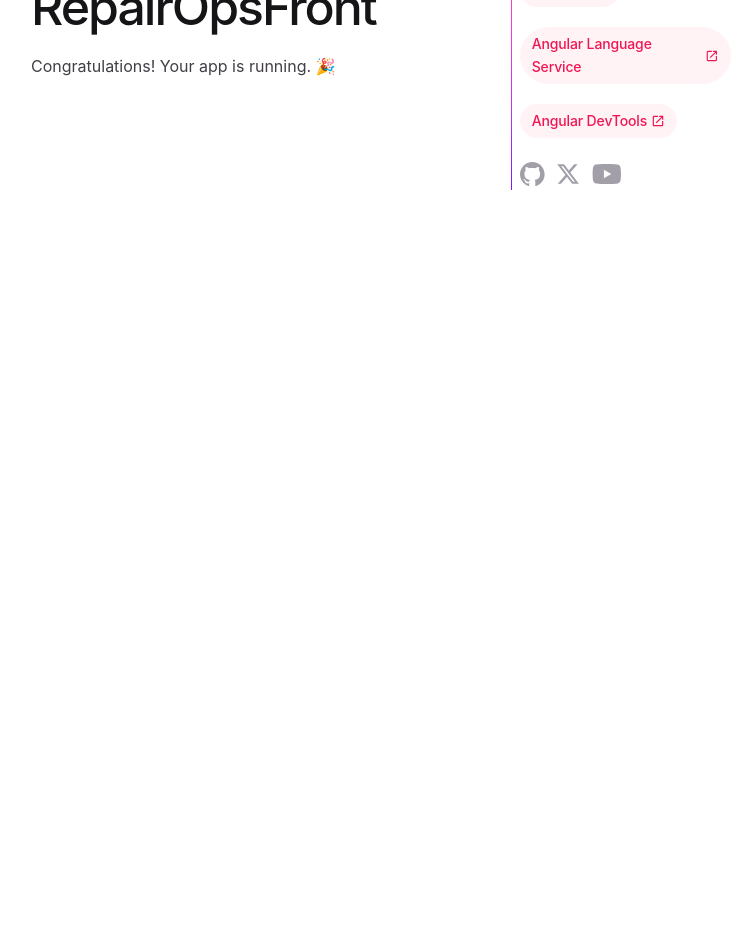
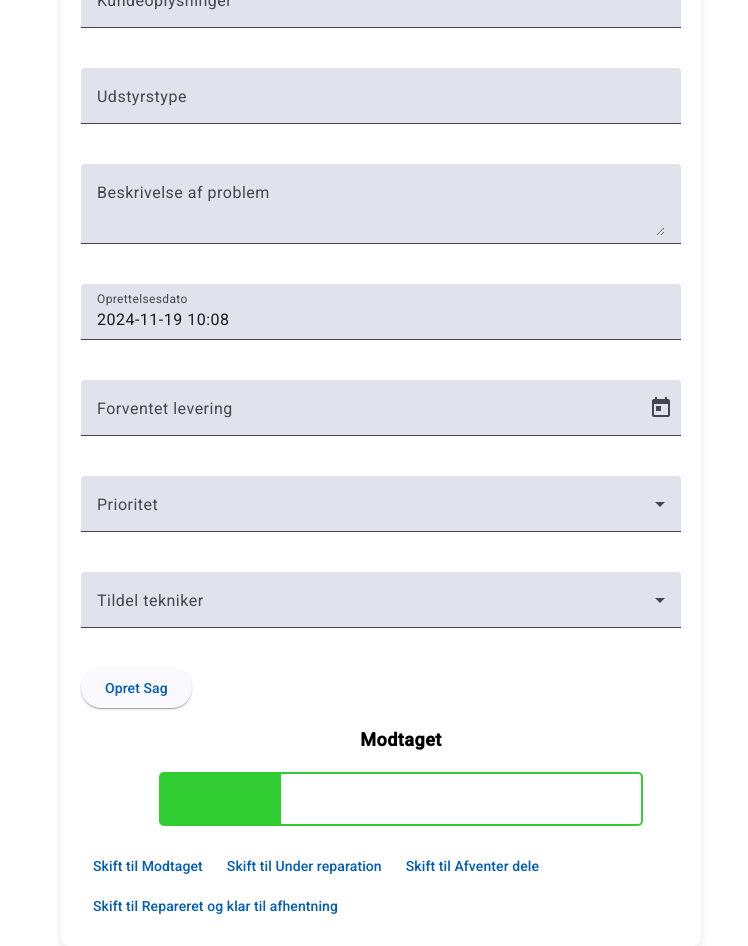
Before and after one commit to shadeisroot/RepairOpsFront, an Angular app: page /case in a window 1280 px wide. Before the commit this address led to /. Shown: the part 160-1106 px from the top of the page, without its empty margins (259-1007 px from the left). Before the commit the page ends 800 px from the top, so only its background shows below. Built offline with nearby package versions, Linux system fonts and the light colour scheme.

Commit message:
Oprette sag (gemmer ikke noget)

```diff
--- a/angular.json
+++ b/angular.json
@@ -27,6 +27,7 @@
               }
             ],
             "styles": [
+              "@angular/material/prebuilt-themes/azure-blue.css",
               "src/styles.css"
             ],
             "scripts": []
@@ -85,6 +86,7 @@
               }
             ],
             "styles": [
+              "@angular/material/prebuilt-themes/azure-blue.css",
               "src/styles.css"
             ],
             "scripts": []
--- a/package.json
+++ b/package.json
@@ -11,10 +11,12 @@
   "private": true,
   "dependencies": {
     "@angular/animations": "^18.2.0",
+    "@angular/cdk": "^18.2.13",
     "@angular/common": "^18.2.0",
     "@angular/compiler": "^18.2.0",
     "@angular/core": "^18.2.0",
     "@angular/forms": "^18.2.0",
+    "@angular/material": "^18.2.13",
     "@angular/platform-browser": "^18.2.0",
     "@angular/platform-browser-dynamic": "^18.2.0",
     "@angular/router": "^18.2.0",
--- a/src/app/app.config.ts
+++ b/src/app/app.config.ts
@@ -2,7 +2,8 @@ import { ApplicationConfig, provideZoneChangeDetection } from '@angular/core';
 import { provideRouter } from '@angular/router';
 
 import { routes } from './app.routes';
+import { provideAnimationsAsync } from '@angular/platform-browser/animations/async';
 
 export const appConfig: ApplicationConfig = {
-  providers: [provideZoneChangeDetection({ eventCoalescing: true }), provideRouter(routes)]
+  providers: [provideZoneChangeDetection({ eventCoalescing: true }), provideRouter(routes), provideAnimationsAsync()]
 };
--- /dev/null
+++ b/src/app/case-maker/case-maker.component.css
@@ -0,0 +1,50 @@
+.container {
+  max-width: 600px;
+  margin: 20px auto;
+  padding: 20px;
+  box-shadow: 0 4px 8px rgba(0, 0, 0, 0.1);
+  border-radius: 8px;
+  background-color: #fff;
+}
+
+.form-field {
+  width: 100%;
+  margin-bottom: 20px;
+}
+
+.progress-container {
+  display: flex;
+  flex-direction: column;
+  align-items: center;  /* Centrerer containeren */
+  margin: 20px;
+  width: 100%;  /* Gør containeren bredere */
+}
+
+.status-row {
+  display: flex;
+  flex-direction: column; /* Gør statusen vertikal */
+  align-items: center;
+  width: 100%;
+}
+
+.status-bar {
+  width: 80%;  /* Større bar */
+  height: 50px; /* Gør højden større */
+  border: 2px solid limegreen;
+  border-radius: 5px;
+  background-color: white;
+  position: relative;
+  margin-top: 10px;
+}
+
+.status-fill {
+  height: 100%;
+  transition: width 0.3s ease-in-out;
+}
+
+.status-label {
+  font-size: 18px;
+  font-weight: bold;
+  color: black;
+  margin-bottom: 10px; /* Giver lidt plads mellem status og bar */
+}
--- /dev/null
+++ b/src/app/case-maker/case-maker.component.html
@@ -0,0 +1,83 @@
+<div class="container">
+  <h1>Opret Ny Sag</h1>
+  <form>
+    <!-- Kundeoplysninger -->
+    <mat-form-field appearance="fill" class="form-field">
+      <mat-label>Kundeoplysninger</mat-label>
+      <input matInput placeholder="Indtast kundens navn og kontaktinfo" />
+    </mat-form-field>
+
+    <!-- Udstyrstype -->
+    <mat-form-field appearance="fill" class="form-field">
+      <mat-label>Udstyrstype</mat-label>
+      <input matInput placeholder="Indtast udstyrstype (fx laptop, printer)" />
+    </mat-form-field>
+
+    <!-- Beskrivelse af problem -->
+    <mat-form-field appearance="fill" class="form-field">
+      <mat-label>Beskrivelse af problem</mat-label>
+      <textarea matInput placeholder="Beskriv problemet"></textarea>
+    </mat-form-field>
+
+    <!-- Oprettelsesdato -->
+    <mat-form-field appearance="fill" class="form-field">
+      <mat-label>Oprettelsesdato</mat-label>
+      <input matInput [value]="currentDate" readonly />
+    </mat-form-field>
+
+    <!-- Forventet levering -->
+    <mat-form-field appearance="fill" class="form-field">
+      <mat-label>Forventet levering</mat-label>
+      <input matInput [matDatepicker]="picker" placeholder="Vælg dato" />
+      <mat-datepicker-toggle matSuffix [for]="picker"></mat-datepicker-toggle>
+      <mat-datepicker #picker></mat-datepicker>
+    </mat-form-field>
+
+    <!-- Prioritet -->
+    <mat-form-field appearance="fill" class="form-field">
+      <mat-label>Prioritet</mat-label>
+      <mat-select>
+        <mat-option value="low">Lav</mat-option>
+        <mat-option value="medium">Mellem</mat-option>
+        <mat-option value="high">Høj</mat-option>
+      </mat-select>
+    </mat-form-field>
+
+    <!-- Tildeling af tekniker -->
+    <mat-form-field appearance="fill" class="form-field">
+      <mat-label>Tildel tekniker</mat-label>
+      <mat-select>
+        <mat-option *ngFor="let tech of teknikere" [value]="tech">
+          {{ tech }}
+        </mat-option>
+      </mat-select>
+    </mat-form-field>
+
+    <!-- Opret-knap -->
+    <button mat-raised-button color="primary" (click)="onSubmit()">Opret Sag</button>
+
+    <!-- status bar -->
+    <div class="progress-container">
+      <div class="status-row">
+        <span class="status-label">{{ statuses[currentStatusIndex] }}</span>
+        <div class="status-bar">
+          <div
+            class="status-fill"
+            [ngStyle]="{
+          height: '100%',
+          width: (currentStatusIndex + 1) * 25 + '%',
+          backgroundColor: 'limegreen'
+        }"
+          ></div>
+        </div>
+      </div>
+    </div>
+
+    <div>
+      <button *ngFor="let status of statuses; let i = index" mat-button (click)="updateStatus(i)">
+        Skift til {{ status }}
+      </button>
+    </div>
+
+  </form>
+</div>
--- /dev/null
+++ b/src/app/case-maker/case-maker.component.ts
@@ -0,0 +1,59 @@
+import { Component } from '@angular/core';
+import {MatFormField, MatFormFieldModule} from '@angular/material/form-field';
+import {
+  MatDatepicker,
+  MatDatepickerInput,
+  MatDatepickerModule,
+  MatDatepickerToggle
+} from '@angular/material/datepicker';
+import {MatOption, MatSelect, MatSelectModule} from '@angular/material/select';
+import {CommonModule} from '@angular/common';
+import {FormsModule} from '@angular/forms';
+import {MatInputModule} from '@angular/material/input';
+import {MatButtonModule} from '@angular/material/button';
+import {MatNativeDateModule} from '@angular/material/core';
+
+@Component({
+  selector: 'app-case-maker',
+  standalone: true,
+  imports: [
+    CommonModule,
+    FormsModule,
+    MatFormFieldModule,
+    MatInputModule,
+    MatButtonModule,
+    MatSelectModule,  // Dropdown-menu
+    MatDatepickerModule, // Kalenderen
+    MatNativeDateModule
+  ],
+  templateUrl: './case-maker.component.html',
+  styleUrl: './case-maker.component.css'
+})
+export class CaseMakerComponent {
+  statuses = [
+    'Modtaget',
+    'Under reparation',
+    'Afventer dele',
+    'Repareret og klar til afhentning'
+  ];
+
+  currentStatusIndex: number = 0;
+
+  updateStatus(index: number) {
+    if (index >= 0 && index < this.statuses.length) {
+      this.currentStatusIndex = index;
+    }
+  }
+
+  // Auto-genereret oprettelsesdato
+  currentDate: string = new Date().toISOString().slice(0, 16).replace('T', ' ');
+
+  // Placeholder data for teknikere
+  teknikere: string[] = ['Tekniker 1', 'Tekniker 2', 'Tekniker 3'];
+
+  onSubmit() {
+    console.log('Formular indsendt!');
+  }
+
+
+}
--- a/src/index.html
+++ b/src/index.html
@@ -6,8 +6,10 @@
   <base href="/">
   <meta name="viewport" content="width=device-width, initial-scale=1">
   <link rel="icon" type="image/x-icon" href="favicon.ico">
+  <link href="https://fonts.googleapis.com/css2?family=Roboto:wght@300;400;500&display=swap" rel="stylesheet">
+  <link href="https://fonts.googleapis.com/icon?family=Material+Icons" rel="stylesheet">
 </head>
-<body>
-  <app-root></app-root>
+<body class="mat-typography">
+  <app-case-maker></app-case-maker>
 </body>
 </html>
--- a/src/main.ts
+++ b/src/main.ts
@@ -1,6 +1,11 @@
 import { bootstrapApplication } from '@angular/platform-browser';
-import { appConfig } from './app/app.config';
-import { AppComponent } from './app/app.component';
+import { CaseMakerComponent } from './app/case-maker/case-maker.component';
+import { MatNativeDateModule } from '@angular/material/core';
+import { provideAnimations } from '@angular/platform-browser/animations';
 
-bootstrapApplication(AppComponent, appConfig)
-  .catch((err) => console.error(err));
+bootstrapApplication(CaseMakerComponent, {
+  providers: [
+    provideAnimations(), // For animationer i Angular Material
+    MatNativeDateModule  // For datoformatering og understøttelse af datovælger
+  ]
+}).catch(err => console.error(err));
--- a/src/styles.css
+++ b/src/styles.css
@@ -1 +1,4 @@
 /* You can add global styles to this file, and also import other style files */
+
+html, body { height: 100%; }
+body { margin: 0; font-family: Roboto, "Helvetica Neue", sans-serif; }
```
Also changed, not shown: 2 other files (tests, documents, lock files or other folders).
